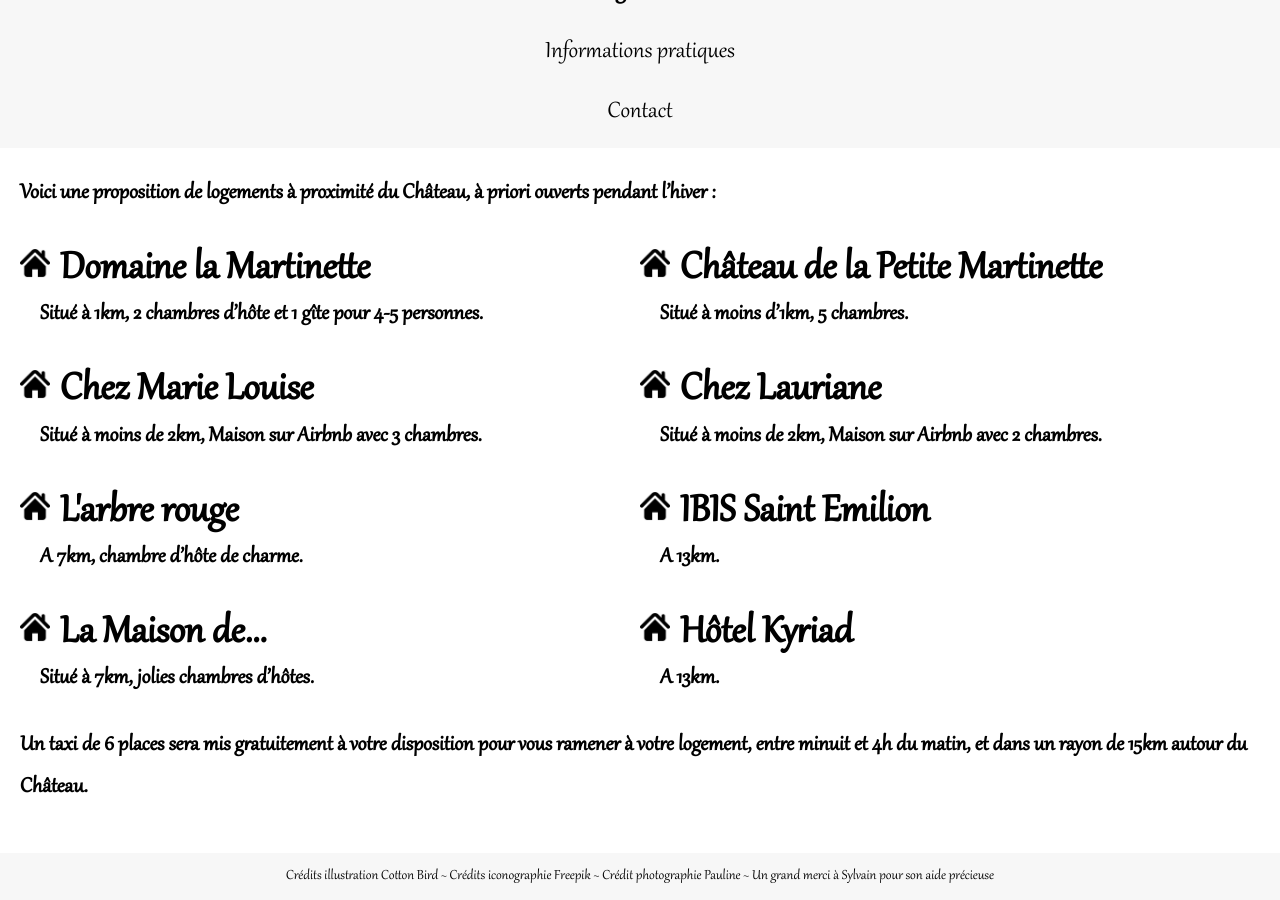
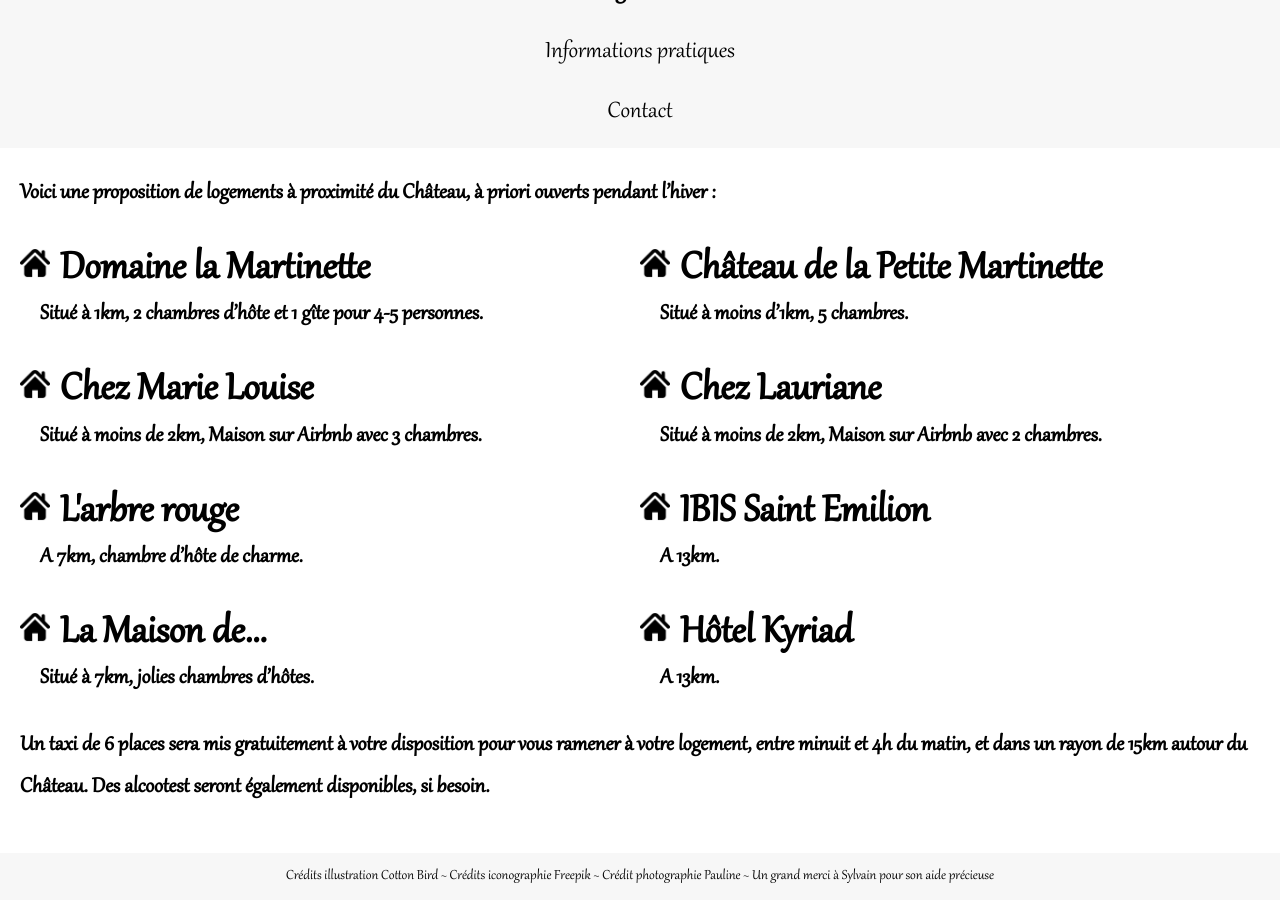
Before and after one commit to Germinal-A/Site-du-Mariage-de-Julia-et-Germain, a Jekyll site: the page built from logements.md, in a window 1280 px wide and 900 px high, scrolled down 884 px. Built offline with Jekyll 4.4.1, drawn with Linux system fonts in a browser that asks for light colours.

Commit message:
Update logements.md

```diff
--- a/logements.md
+++ b/logements.md
@@ -58,4 +58,4 @@ Voici une proposition de logements à proximité du Château, à priori ouverts
 </div>
 
 
-Un taxi de 6 places sera mis gratuitement à votre disposition pour vous ramener à votre logement, entre minuit et 4h du matin, et dans un rayon de 15km autour du Château.
+Un taxi de 6 places sera mis gratuitement à votre disposition pour vous ramener à votre logement, entre minuit et 4h du matin, et dans un rayon de 15km autour du Château. Des alcootest seront également disponibles, si besoin.
```
